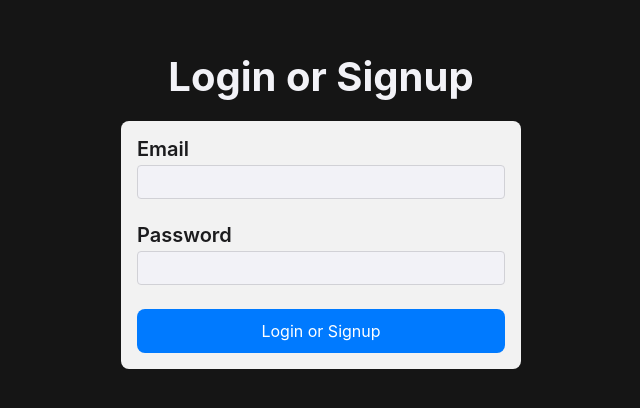
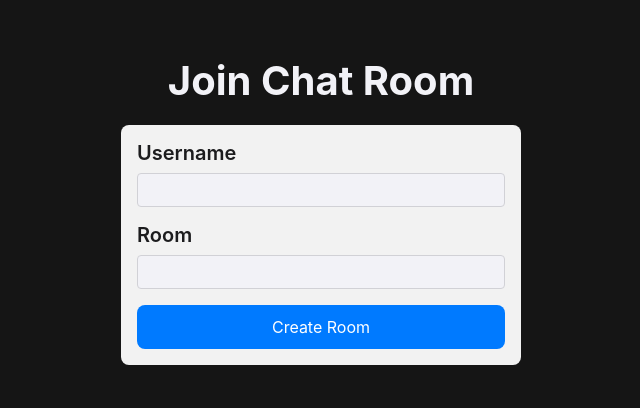
Before and after one commit to mina-medhat-00/Chat-App, a React (Vite) app in the folder client/: page / in a window 1280 px wide. Shown: the part 190-598 px from the top of the page, without its empty margins (319-959 px from the left). Built offline with nearby package versions, Linux system fonts and the light colour scheme.

Commit message:
update client-side validation

```diff
--- a/client/src/App.tsx
+++ b/client/src/App.tsx
@@ -1,8 +1,8 @@
 import { BrowserRouter as Router, Routes, Route } from "react-router-dom";
 import { useState } from "react";
-import Login from "./pages/Login";
 import RoomManager from "./pages/RoomManager";
 import Chat from "./pages/Chat";
+import LoginSignup from "./pages/LoginSignup";
 import { Credentials } from "./types";
 
 export default function App() {
@@ -14,15 +14,15 @@ export default function App() {
   return (
     <Router>
       <Routes>
-        <Route path="/" element={<Login />}></Route>
         <Route
-          path="/rooms"
+          path="/"
           element={<RoomManager setCredentials={setCredentials} />}
         ></Route>
         <Route
           path="/chat"
           element={<Chat credentials={credentials} />}
         ></Route>
+        <Route path="/account" element={<LoginSignup />}></Route>
       </Routes>
     </Router>
   );
--- a/client/src/pages/Chat.tsx
+++ b/client/src/pages/Chat.tsx
@@ -67,7 +67,7 @@ export default function Chat({ credentials }: ChatProps) {
     const isReloaded = localStorage.getItem("isReloaded");
     if (isReloaded) {
       localStorage.removeItem("isReloaded");
-      navigate("/rooms");
+      navigate("/");
     } else {
       localStorage.setItem("isReloaded", "true");
     }
--- a/client/src/pages/Form.css
+++ b/client/src/pages/Form.css
@@ -16,7 +16,6 @@ input {
   background: #f2f2f7;
   border: 1px solid #d1d1d6;
   border-radius: 0.25rem;
-  margin-bottom: 20px;
   outline: none;
   transition: all 0.3s ease;
 }
@@ -34,7 +33,7 @@ input:focus {
 .auth__form {
   display: flex;
   flex-direction: column;
-  gap: 0.25rem;
+  gap: 0.5rem;
   min-width: 400px;
   max-width: 500px;
   border-radius: 0.5rem;
@@ -42,16 +41,16 @@ input:focus {
   background-color: #f2f2f2;
   color: #1c1c1e;
 }
-.button__container {
-  display: flex;
-  flex-direction: column;
-  gap: 6px;
+.error__message {
+  color: #f00;
+  font-size: 1rem;
 }
 @media (max-width: 575px) {
   h1 {
     font-size: 1.5rem;
   }
   .auth__form > button,
+  .error__message,
   label,
   input {
     font-size: 0.9rem;
@@ -66,6 +65,7 @@ input:focus {
     font-size: 1.25rem;
   }
   .auth__form > button,
+  .error__message,
   label,
   input {
     font-size: 0.75rem;
--- a/client/src/pages/Login.tsx
+++ /dev/null
@@ -1,52 +0,0 @@
-import { useState } from "react";
-import { useNavigate } from "react-router-dom";
-import "./Form.css";
-
-export default function Login() {
-  const [emailInput, setEmail] = useState("");
-  const [passwordInput, setPassword] = useState("");
-  const navigate = useNavigate();
-
-  const handleSubmit = async (event: React.FormEvent) => {
-    event.preventDefault();
-    const response = await fetch("http://localhost:3000/api/users", {
-      method: "POST",
-      headers: { "Content-Type": "application/json" },
-      body: JSON.stringify({ email: emailInput, password: passwordInput }),
-    });
-    const result = await response.json();
-    if (response.ok) {
-      navigate("/rooms");
-    } else {
-      alert(result.error);
-    }
-  };
-
-  return (
-    <div className="auth__container">
-      <h1>Login or Signup</h1>
-      <form className="auth__form" action="submit" onSubmit={handleSubmit}>
-        <label htmlFor="email">Email</label>
-        <input
-          type="email"
-          id="email"
-          name="email"
-          required
-          value={emailInput}
-          onChange={(event) => setEmail(event.target.value)}
-        />
-        <label htmlFor="password">Password</label>
-        <input
-          type="password"
-          id="password"
-          name="password"
-          autoComplete="off"
-          required
-          value={passwordInput}
-          onChange={(event) => setPassword(event.target.value)}
-        />
-        <button>Login or Signup</button>
-      </form>
-    </div>
-  );
-}
--- /dev/null
+++ b/client/src/pages/LoginSignup.tsx
@@ -0,0 +1,72 @@
+import { useState } from "react";
+import "./Form.css";
+
+export default function LoginSignup() {
+  const initialValues = { email: "", password: "" };
+  const [formValues, setFormValues] = useState(initialValues);
+  const [formErrors, setFormErrors] = useState(initialValues);
+
+  const validate = (values: { email: string; password: string }) => {
+    const errors = initialValues;
+    const regexEmail = /^[a-zA-Z0-9._%+-]+@[a-zA-Z0-9.-]+\.[a-zA-Z]{2,}$/;
+    const regexPassword = /^(?=.*[A-Za-z])(?=.*\d)[A-Za-z\d]{6,}$/;
+
+    if (!values.email) {
+      errors.email = "email cannot be empty";
+    } else if (!regexEmail.test(values.email)) {
+      errors.email = "invalid email";
+    }
+    if (!values.password) {
+      errors.password = "password cannot be empty";
+    } else if (!regexPassword.test(values.password)) {
+      errors.password = "invalid password";
+    }
+    return errors;
+  };
+
+  const handleChange = (e: React.ChangeEvent<HTMLInputElement>) => {
+    const { name, value } = e.target;
+    setFormValues({ ...formValues, [name]: value });
+  };
+
+  const handleSubmit = async (e: React.FormEvent) => {
+    e.preventDefault();
+    const errors = validate(formValues);
+    setFormErrors(errors);
+
+    if (!errors.email && !errors.password) {
+      const response = await fetch("http://localhost:3000/api/users", {
+        method: "POST",
+        headers: { "Content-Type": "application/json" },
+        body: JSON.stringify(formValues),
+      });
+      const result = await response.json();
+      console.log(result);
+    }
+  };
+
+  return (
+    <div className="auth__container">
+      <h1>Login or Signup</h1>
+      <form className="auth__form" action="submit" onSubmit={handleSubmit}>
+        <label htmlFor="email">Email</label>
+        <input
+          type="email"
+          name="email"
+          value={formValues.email}
+          onChange={(e) => handleChange(e)}
+        />
+        <p className="error__message">{formErrors.email}</p>
+        <label htmlFor="password">Password</label>
+        <input
+          type="password"
+          name="password"
+          value={formValues.password}
+          onChange={(e) => handleChange(e)}
+        />
+        <p className="error__message">{formErrors.password}</p>
+        <button>Login or Signup</button>
+      </form>
+    </div>
+  );
+}
--- a/client/src/pages/RoomManager.tsx
+++ b/client/src/pages/RoomManager.tsx
@@ -7,17 +7,42 @@ interface RoomManagerProps {
 }
 
 export default function RoomManager({ setCredentials }: RoomManagerProps) {
-  const [usernameInput, setUsername] = useState("");
-  const [roomInput, setRoom] = useState("");
+  const initialValues = { username: "", room: "" };
+  const [formValues, setFormValues] = useState(initialValues);
+  const [formErrors, setFormErrors] = useState(initialValues);
   const navigate = useNavigate();
 
-  const handleSubmit = (event: React.FormEvent) => {
-    event.preventDefault();
-    setCredentials({
-      username: usernameInput.trim(),
-      room: roomInput.trim(),
-    });
-    navigate("/chat");
+  const validate = (values: { username: string; room: string }) => {
+    const errors = initialValues;
+    const regex = /^[A-Za-z0-9s]{1,32}$/;
+
+    if (!regex.test(values.username)) {
+      errors.username = "invalid username";
+    }
+    if (!regex.test(values.room)) {
+      errors.room = "invalid room name";
+    }
+    return errors;
+  };
+
+  const handleChange = (e: React.ChangeEvent<HTMLInputElement>) => {
+    const { name, value } = e.target;
+    setFormValues({ ...formValues, [name]: value });
+  };
+
+  const handleSubmit = (e: React.FormEvent) => {
+    e.preventDefault();
+    const errors = validate(formValues);
+    setFormErrors(errors);
+
+    if (!errors.username && !errors.room) {
+      console.log("success");
+      setCredentials({
+        username: formValues.username.trim(),
+        room: formValues.room.trim(),
+      });
+      navigate("/chat");
+    }
   };
 
   return (
@@ -27,27 +52,19 @@ export default function RoomManager({ setCredentials }: RoomManagerProps) {
         <label htmlFor="username">Username</label>
         <input
           type="text"
-          id="username"
           name="username"
-          autoComplete="off"
-          pattern="[A-Za-z0-9\s]{1,32}"
-          title="username must be alphanumeric, 32 characters max"
-          required
-          value={usernameInput}
-          onChange={(event) => setUsername(event.target.value)}
+          value={formValues.username}
+          onChange={(e) => handleChange(e)}
         />
+        <p className="error__message">{formErrors.username}</p>
         <label htmlFor="room">Room</label>
         <input
           type="text"
-          id="room"
           name="room"
-          autoComplete="off"
-          pattern="[A-Za-z0-9\s]{1,32}"
-          title="room name must be alphanumeric, 32 characters max"
-          required
-          value={roomInput}
-          onChange={(event) => setRoom(event.target.value)}
+          value={formValues.room}
+          onChange={(e) => handleChange(e)}
         />
+        <p className="error__message">{formErrors.room}</p>
         <button>Create Room</button>
       </form>
     </div>
```
